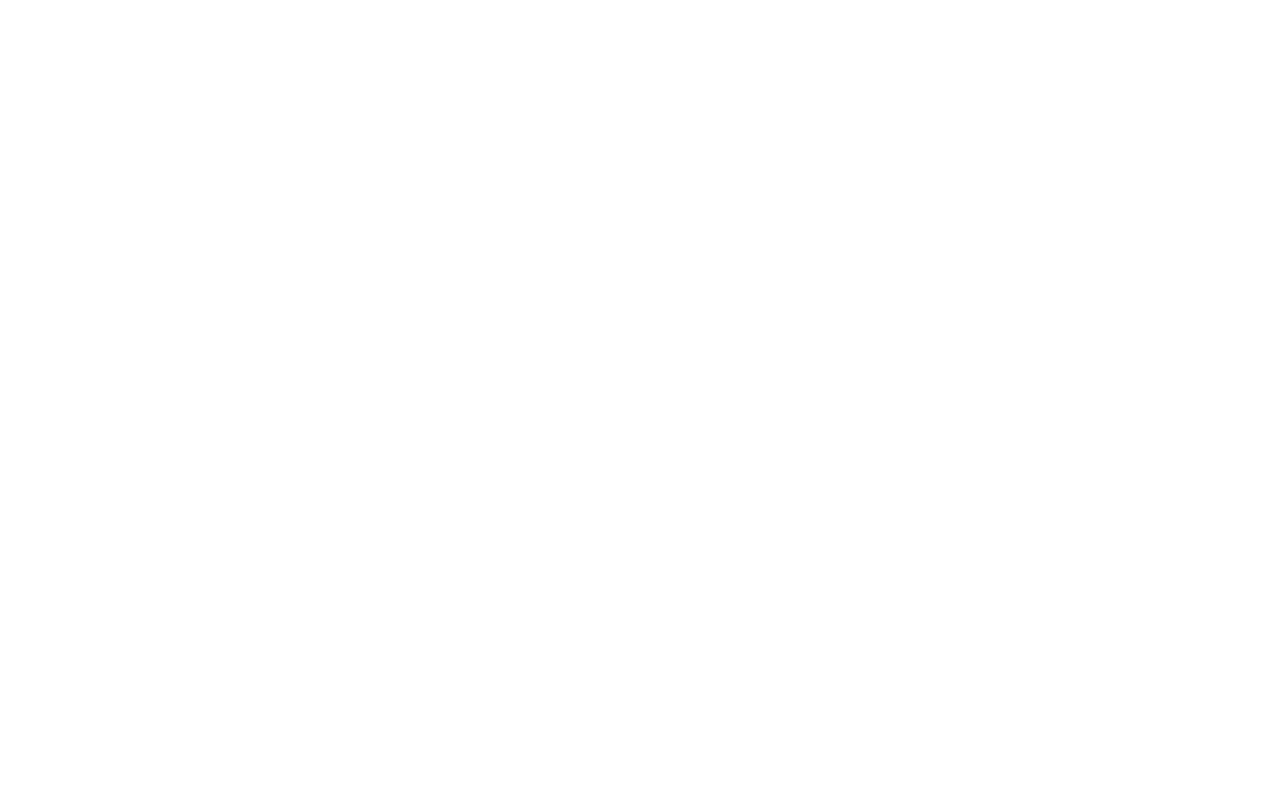
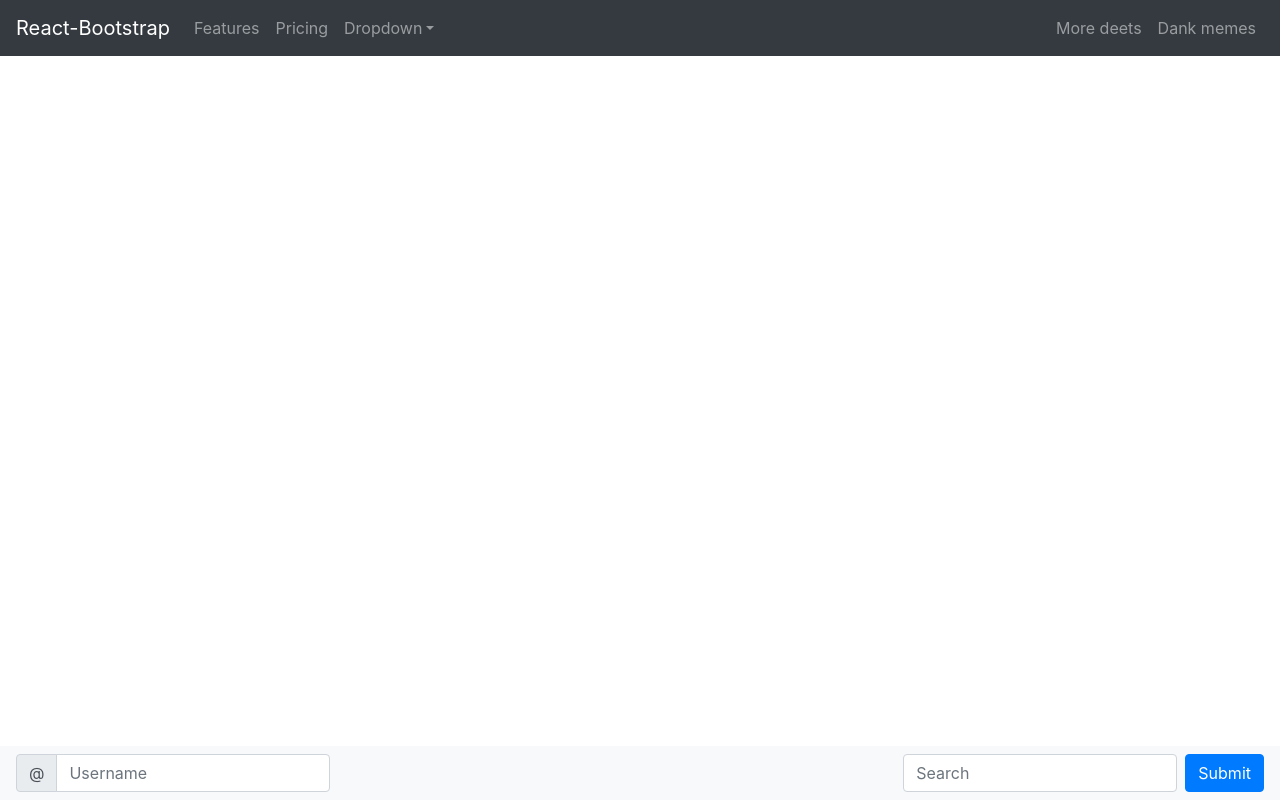
Before and after one commit to JamesSchubach/news-template, a React (Create React App) app: page / in a window 1280 px wide. Built offline with nearby package versions, Linux system fonts and the light colour scheme.

Commit message:
Added basic bootstrap header and footer for website

```diff
--- a/package.json
+++ b/package.json
@@ -6,7 +6,9 @@
     "@testing-library/jest-dom": "^4.2.4",
     "@testing-library/react": "^9.5.0",
     "@testing-library/user-event": "^7.2.1",
+    "bootstrap": "^4.5.1",
     "react": "^16.13.1",
+    "react-bootstrap": "^1.3.0",
     "react-dom": "^16.13.1",
     "react-router-dom": "^5.2.0",
     "react-scripts": "3.4.1"
--- a/src/App.js
+++ b/src/App.js
@@ -1,5 +1,6 @@
 import React, { Component } from 'react';
 import ReactDOM from 'react-dom';
+import 'bootstrap/dist/css/bootstrap.min.css';
 
 // Create Import File
 import './App.css';
--- a/src/components/footer/footer.jsx
+++ b/src/components/footer/footer.jsx
@@ -1,13 +1,34 @@
 import React, { Component } from "react";
+import { Navbar, Form, InputGroup, FormControl, Button } from "react-bootstrap";
 
-class Footer extends Component{
-    render(){
-        return(
-            <React.Fragment>
-                <footer className="footer-area">
-                </footer>
-            </React.Fragment>
-        )
-    }
+class Footer extends Component {
+  render() {
+    return (
+      <React.Fragment>
+        <Navbar fixed="bottom" className="bg-light justify-content-between">
+          <Form inline>
+            <InputGroup>
+              <InputGroup.Prepend>
+                <InputGroup.Text id="basic-addon1">@</InputGroup.Text>
+              </InputGroup.Prepend>
+              <FormControl
+                placeholder="Username"
+                aria-label="Username"
+                aria-describedby="basic-addon1"
+              />
+            </InputGroup>
+          </Form>
+          <Form inline>
+            <FormControl
+              type="text"
+              placeholder="Search"
+              className=" mr-sm-2"
+            />
+            <Button type="submit">Submit</Button>
+          </Form>
+        </Navbar>
+      </React.Fragment>
+    );
+  }
 }
 export default Footer;
--- a/src/components/header/header.jsx
+++ b/src/components/header/header.jsx
@@ -1,13 +1,44 @@
 import React, { Component } from "react";
-import { Link } from 'react-router-dom';
+import { Navbar, Nav, NavItem, NavDropdown, MenuItem } from "react-bootstrap";
+import { Link } from "react-router-dom";
 
-
-class Header extends Component{
-    render(){
-        return(
-            <header className={`header-area formobile-menu header--transparent`}>
-            </header>
-        )
-    }
+class Header extends Component {
+  render() {
+    return (
+      <Navbar
+        sticky="top"
+        collapseOnSelect
+        expand="lg"
+        bg="dark"
+        variant="dark"
+      >
+        <Navbar.Brand href="#home">React-Bootstrap</Navbar.Brand>
+        <Navbar.Toggle aria-controls="responsive-navbar-nav" />
+        <Navbar.Collapse id="responsive-navbar-nav">
+          <Nav className="mr-auto">
+            <Nav.Link href="#features">Features</Nav.Link>
+            <Nav.Link href="#pricing">Pricing</Nav.Link>
+            <NavDropdown title="Dropdown" id="collasible-nav-dropdown">
+              <NavDropdown.Item href="#action/3.1">Action</NavDropdown.Item>
+              <NavDropdown.Item href="#action/3.2">
+                Another action
+              </NavDropdown.Item>
+              <NavDropdown.Item href="#action/3.3">Something</NavDropdown.Item>
+              <NavDropdown.Divider />
+              <NavDropdown.Item href="#action/3.4">
+                Separated link
+              </NavDropdown.Item>
+            </NavDropdown>
+          </Nav>
+          <Nav>
+            <Nav.Link href="#deets">More deets</Nav.Link>
+            <Nav.Link eventKey={2} href="#memes">
+              Dank memes
+            </Nav.Link>
+          </Nav>
+        </Navbar.Collapse>
+      </Navbar>
+    );
+  }
 }
 export default Header;
```
Also changed, not shown: 1 other file (tests, documents, lock files or other folders).
